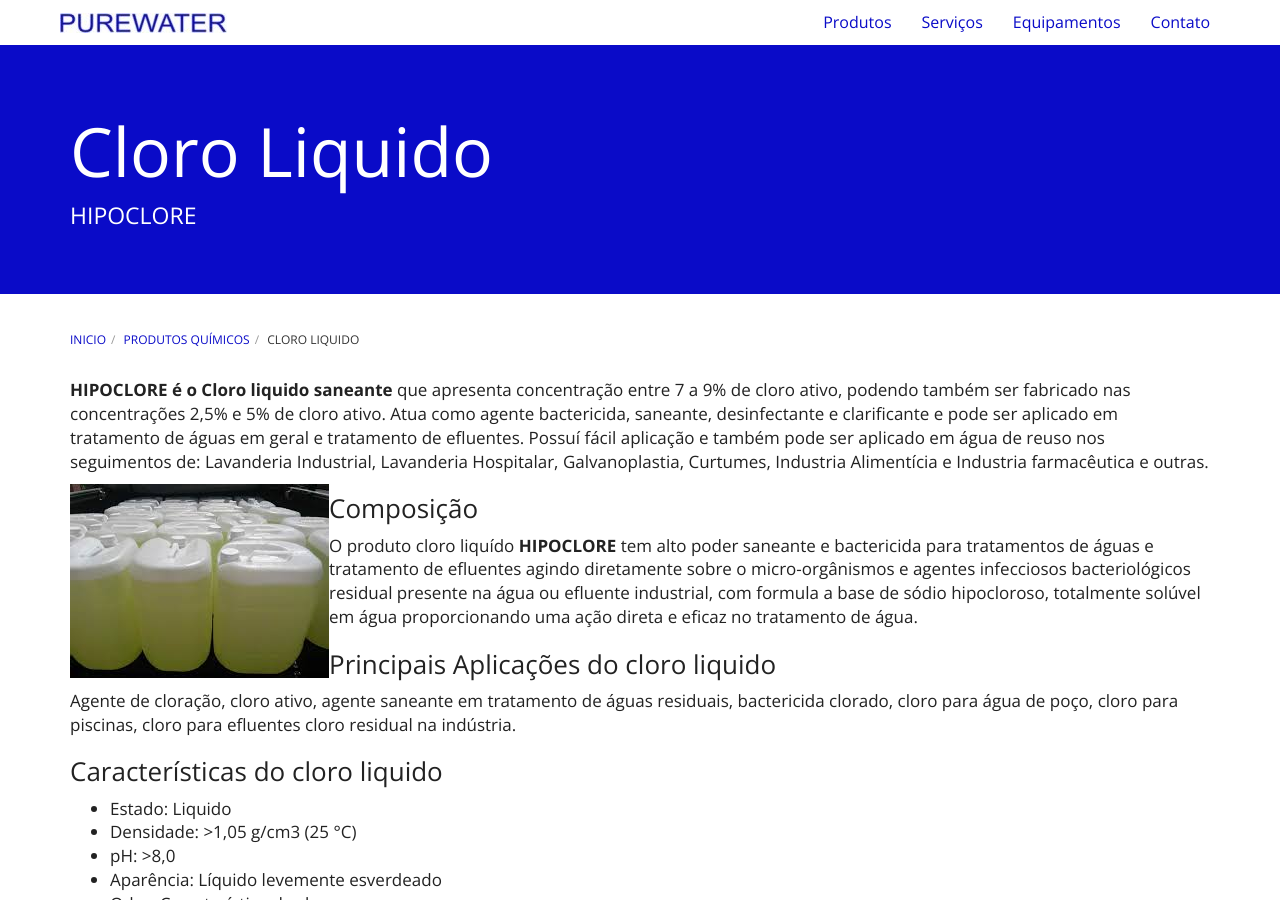
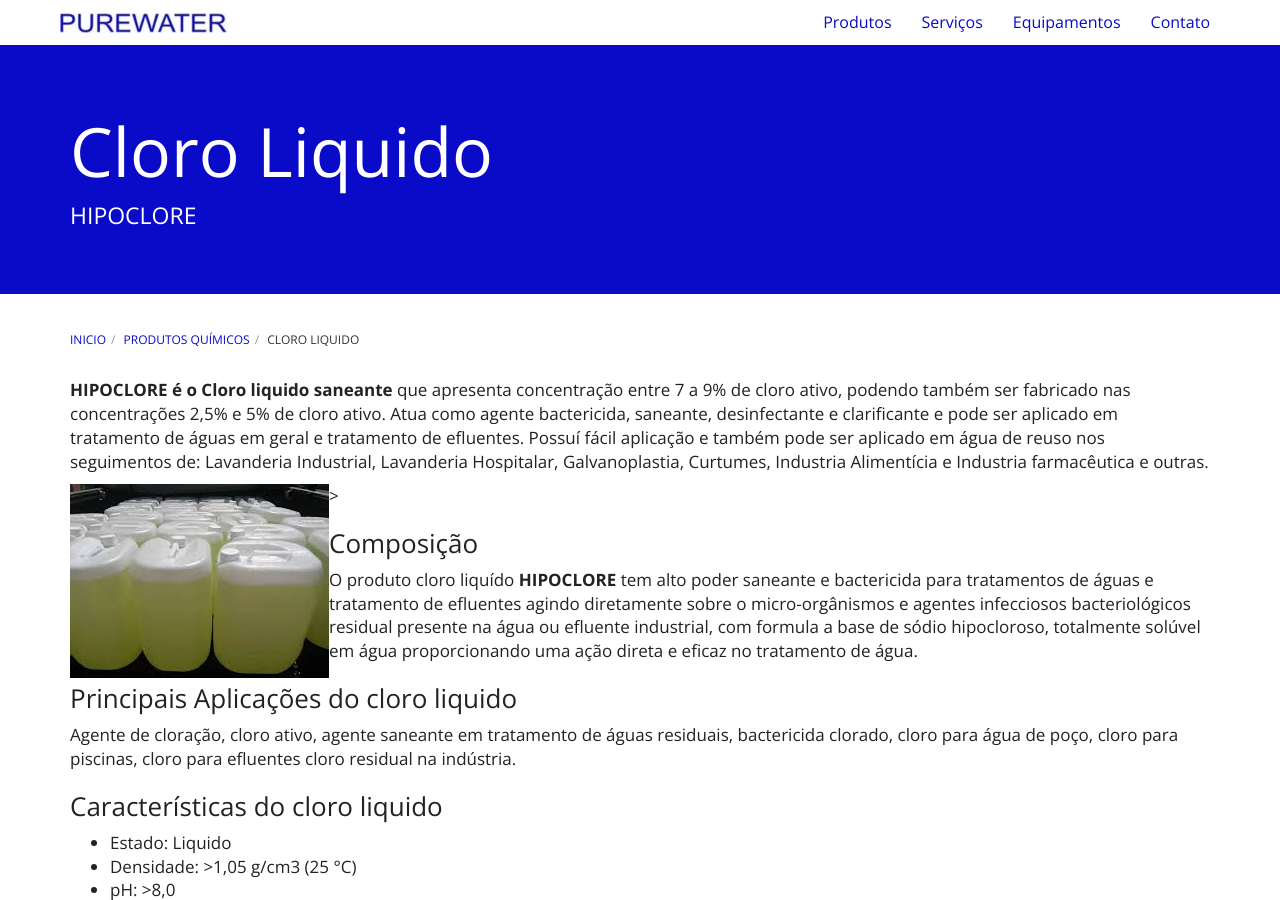
Before and after one commit to purewaterefluentes/purewaterefluentes.github.io, a Jekyll site: the page built from produtos/cloro-liquido.md, in a window 1280 px wide and 900 px high. Built offline with Jekyll 4.4.1, drawn with Linux system fonts in a browser that asks for light colours; nearby versions of some CDN libraries; library files that are not in the unit come from our copies.

Commit message:
Update cloro-liquido.md

```diff
--- a/produtos/cloro-liquido.md
+++ b/produtos/cloro-liquido.md
@@ -8,7 +8,8 @@
 **HIPOCLORE é o Cloro liquido saneante** que apresenta concentração entre 7 a 9% de cloro ativo, podendo também ser fabricado nas concentrações 2,5% e 5% de cloro ativo. Atua como agente bactericida, saneante, desinfectante e clarificante e pode ser aplicado em tratamento de águas em geral e tratamento de efluentes.
 Possuí fácil aplicação e também pode ser aplicado em água de reuso nos seguimentos de: Lavanderia Industrial, Lavanderia Hospitalar, Galvanoplastia, Curtumes, Industria Alimentícia e Industria farmacêutica e outras.
 
-<img class="img-responsive pull-left" style="max-width: 75%;" src="../../website/images/pequeno/Hipoclore - Cloro.jpg" alt="Cloro Liquido">
+<img class="img-responsive pull-left" style="max-width: 75%;" src="../../website/images/pequeno/Hipoclore - Cloro.jpg" alt="Cloro Liquido">>
+
 
 ### Composição
 O produto cloro liquído **HIPOCLORE** tem alto poder saneante e bactericida para tratamentos de águas e tratamento de efluentes agindo diretamente sobre o micro-orgânismos e agentes infecciosos bacteriológicos residual presente na água ou efluente industrial, com formula a base de sódio hipocloroso, totalmente solúvel em água proporcionando uma ação direta e eficaz no tratamento de água.
```
